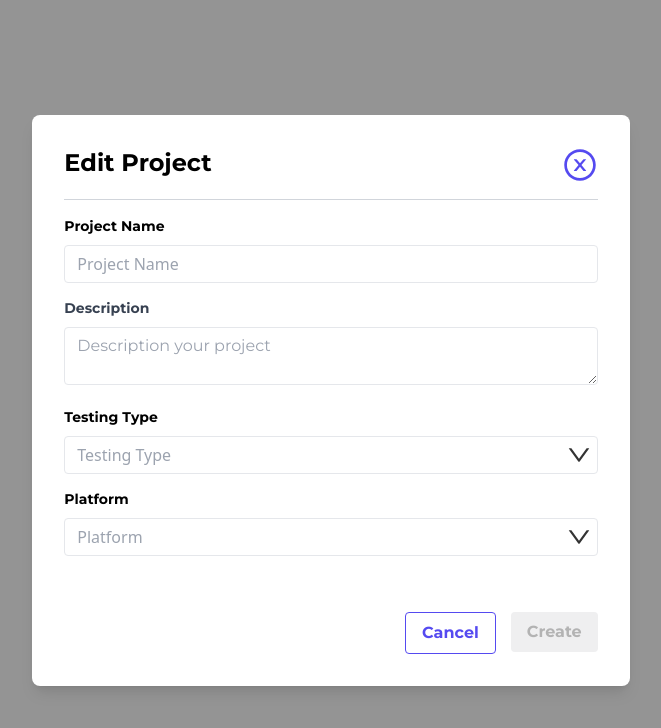
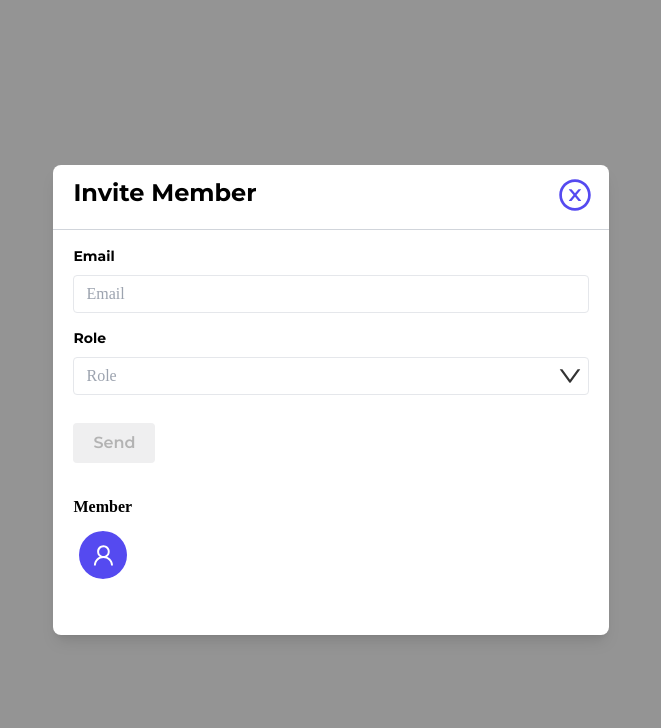
Before and after one commit to Ekasa02/Logibug, a Nuxt app: page /test in a window 1280 px wide. Shown: the top 728 px of the page, without its empty margins (309-970 px from the left). Built offline with nearby package versions, Linux system fonts and the light colour scheme.

Commit message:
Create component for invite member

```diff
--- a/components/dashboard/DashboardPopup.vue
+++ b/components/dashboard/DashboardPopup.vue
@@ -2,7 +2,7 @@
   <div
     class="bg-[#33333385] fixed top-16  right-0 transform -translate-x-28"
   >
-    <div class="w-450px h-540px">
+    <div >
       <div class="bg-white rounded-lg shadow-lg">
         <header-account></header-account>
         <div class="pl-5">
--- a/components/loginform/registerpage/RegisterPopup.vue
+++ b/components/loginform/registerpage/RegisterPopup.vue
@@ -4,7 +4,7 @@
             <button class="absolute top-0 right-0 m-[32px]" @click="$emit('close-modal')">
                 <img class="h-9 w-9" src="../svg/CloseCircle.svg" alt=" " style="filter: invert(28%) sepia(91%) saturate(3358%) hue-rotate(237deg) brightness(94%) contrast(99%)">
             </button>
-            <img class="w-[50%] mb-8" src="" alt="" />
+            <img class="w-[50%] mb-8" src="../popup/svg/Group 64.svg" alt="Images" />
             <h1 class="font-semibold text-[24px] leading-7 mb-2 text-[#1A1A1A]">Congratulations!</h1>
             <p class="font-medium text-[#1A1A1A] text-[20px] leading-7">Register Success</p>
         </div>
--- /dev/null
+++ b/components/projectedit/invitemember/ButtonSend.vue
@@ -0,0 +1,7 @@
+<template>
+    <div class="pt-7">
+        <button class="font-['Montserrat'] bg-[#EFEFF0] hover:text-white hover:bg-blue-500 text-[#B3B3B3] font-semibold py-2 px-5 rounded ">
+            Send
+        </button>
+    </div>
+</template>
--- /dev/null
+++ b/components/projectedit/invitemember/EmailMember.vue
@@ -0,0 +1,13 @@
+<template>
+    <div >
+      <label class="block font-['Montserrat'] font-bold text-[14px] mb-2" for="project-name">
+        Email
+      </label>
+      <input
+        id="email-member"
+        class="appearance-none border rounded w-full py-2 px-3 text-gray-700 leading-tight focus:outline-none focus:shadow-outline"
+        type="email"
+        placeholder="Email"
+      >
+    </div>
+  </template>
--- /dev/null
+++ b/components/projectedit/invitemember/HeaderMember.vue
@@ -0,0 +1,9 @@
+<template>
+    <div class=" pt-3">
+        <div class="flex">
+            <h1 class="font-['Montserrat'] font-bold text-2xl sm:pr-[300px] pl-5">Invite Member</h1>
+            <img src="../createproject/svg/CloseCircle.svg" class="pr-4">
+        </div>
+        <hr class=" border-gray-300 my-4 w-full">
+    </div>
+</template>
--- /dev/null
+++ b/components/projectedit/invitemember/MemberJoin.vue
@@ -0,0 +1,9 @@
+<template>
+    <div>
+        <div class="font-['Monserrat'] pb-14">
+            <h1 class=" font-semibold text-[16px] leading-6 pt-8">Member</h1>
+            <!-- <p class="font-medium text-[#808080] leading-5">None</p> -->
+            <img src="../../assets/Profil.svg" class="w-[60px] h-[60px] pt-3 rounded-full" alt="Profile picture">
+        </div>
+    </div>
+</template>
--- /dev/null
+++ b/components/projectedit/invitemember/PopupInvite.vue
@@ -0,0 +1,33 @@
+<template>
+  <div class="bg-[#33333385] fixed top-0 left-0 right-0 bottom-0 flex items-center sm:justify-center font-['monserrat']">
+    <div>
+      <div class="bg-white rounded-lg shadow-lg">
+        <header-member></header-member>
+        <div class="pl-5 pr-5">
+          <email-member></email-member>
+          <role-member></role-member>
+          <button-send></button-send>
+          <member-join></member-join>
+        </div>
+      </div>
+    </div>
+  </div>
+</template>
+
+<script>
+import HeaderMember from './HeaderMember.vue';
+import EmailMember from './EmailMember.vue';
+import RoleMember from './RoleMember.vue';
+import ButtonSend from './ButtonSend.vue';
+import MemberJoin from './MemberJoin.vue';
+
+export default {
+  components: {
+    HeaderMember,
+    EmailMember,
+    RoleMember,
+    ButtonSend,
+    MemberJoin,
+  },
+}
+</script>
--- /dev/null
+++ b/components/projectedit/invitemember/RoleMember.vue
@@ -0,0 +1,16 @@
+<template>
+    <div class="pt-[15px] relative" >
+      <label class="block font-['Montserrat'] font-bold text-[14px] mb-2" for="">
+        Role
+      </label>
+      <div class="flex items-center">
+        <input
+          id="project-name"
+          class="appearance-none border rounded w-full py-2 px-3 text-gray-700 leading-tight focus:outline-none focus:shadow-outline "
+          type="text"
+          placeholder="Role"
+        >
+        <img src="../createproject/svg/DropDown.svg" class="absolute right-2">
+      </div>
+    </div>
+  </template>
--- a/pages/test.vue
+++ b/pages/test.vue
@@ -1,16 +1,16 @@
 <template>
     <div>
-        <popup-edit></popup-edit>
+        <popup-invite></popup-invite>
     </div>
 </template>
 
 <script>
-import PopupEdit from "../components/projectedit/editproject/PopupEdit.vue"
+import PopupInvite from "../components/projectedit/invitemember/PopupInvite.vue";
 
 
 export default{
     components:{
-        PopupEdit
+        PopupInvite,
     }
 }
 </script>
```
